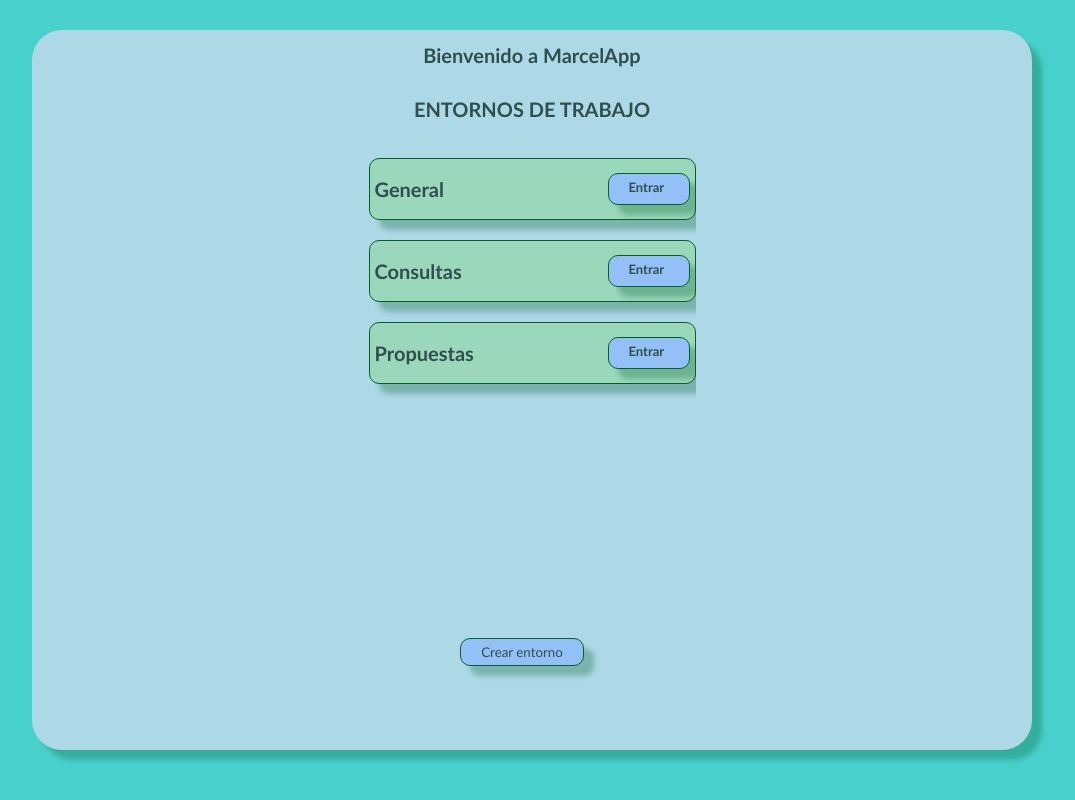
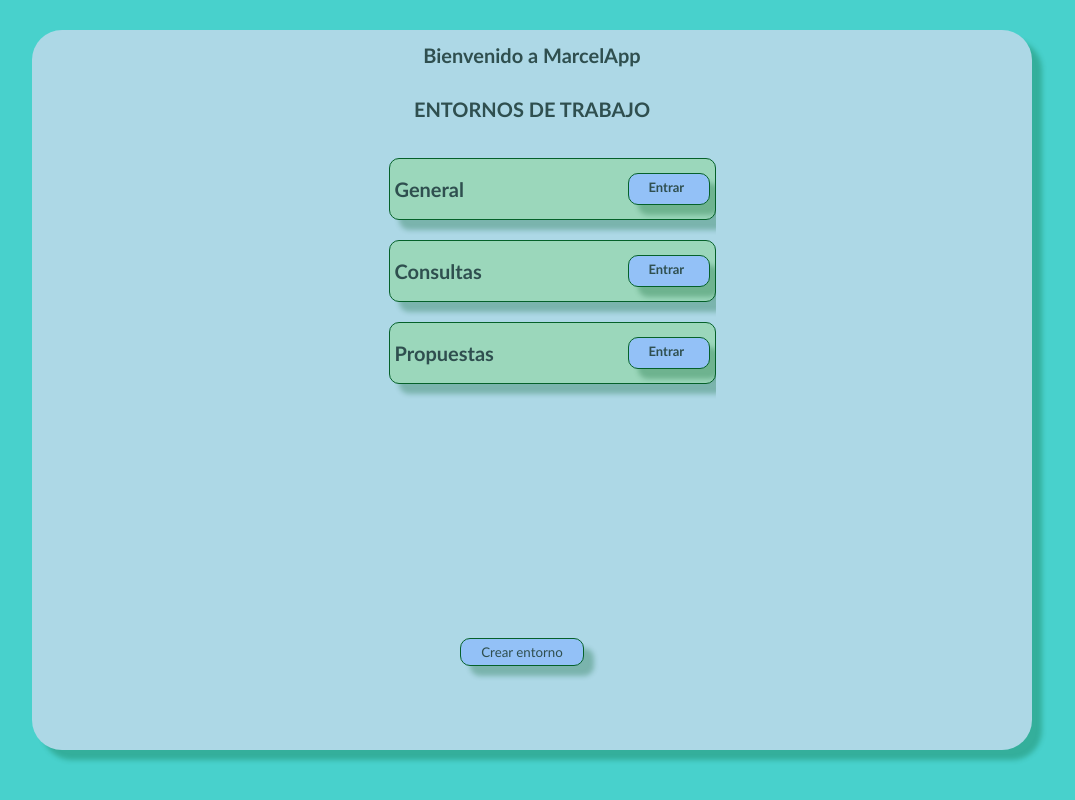
Before and after one commit to loscalzom/marcelApp, a React (Vite) app: page / in a window 1280 px wide. Shown: the whole page, without its empty margins (108-1183 px from the left). Built offline with nearby package versions, Linux system fonts and the light colour scheme.

Commit message:
reparando render

```diff
--- a/src/Components/WorkspacesListRender.jsx
+++ b/src/Components/WorkspacesListRender.jsx
@@ -3,21 +3,19 @@ import { getWorkspaces  } from '../data'
 import { Link } from 'react-router-dom'
 
 
-const WorkspacesListRender = (id,workspaceTitle) =>     {
+const WorkspacesListRender = () => {
+  const workspaces = getWorkspaces()
 
-const workspaces= getWorkspaces()
-
-const workspaceList= workspaces.map(({id,workspaceTitle}) =>
-<li key={id} className='workspaceList'>
- {workspaceTitle}
-
-<Link className='button enter' to={`/workspace/${id}`}>Entrar</Link>
-
-
-
-  </li> )
-return workspaceList
-
+  return (
+      <ul>
+          {workspaces.map(({ id, workspaceTitle }) => (
+              <li key={id} className='workspaceList'>
+                  {workspaceTitle}
+                  <Link className='button enter' to={`/workspace/${id}`}>Entrar</Link>
+              </li>
+          ))}
+      </ul>
+  )
 }
 
 export default WorkspacesListRender
--- a/src/Pages/HomePage/homePage.css
+++ b/src/Pages/HomePage/homePage.css
@@ -14,7 +14,9 @@ h3 {
   background-color: lightblue;
   font-size: 20px;
 }
-
+ul {
+  background-color: lightblue;
+}
 .scroll-container {
   overflow-y: auto;
   scrollbar-color: rgb(82, 83, 83) rgb(132, 211, 239);
```
